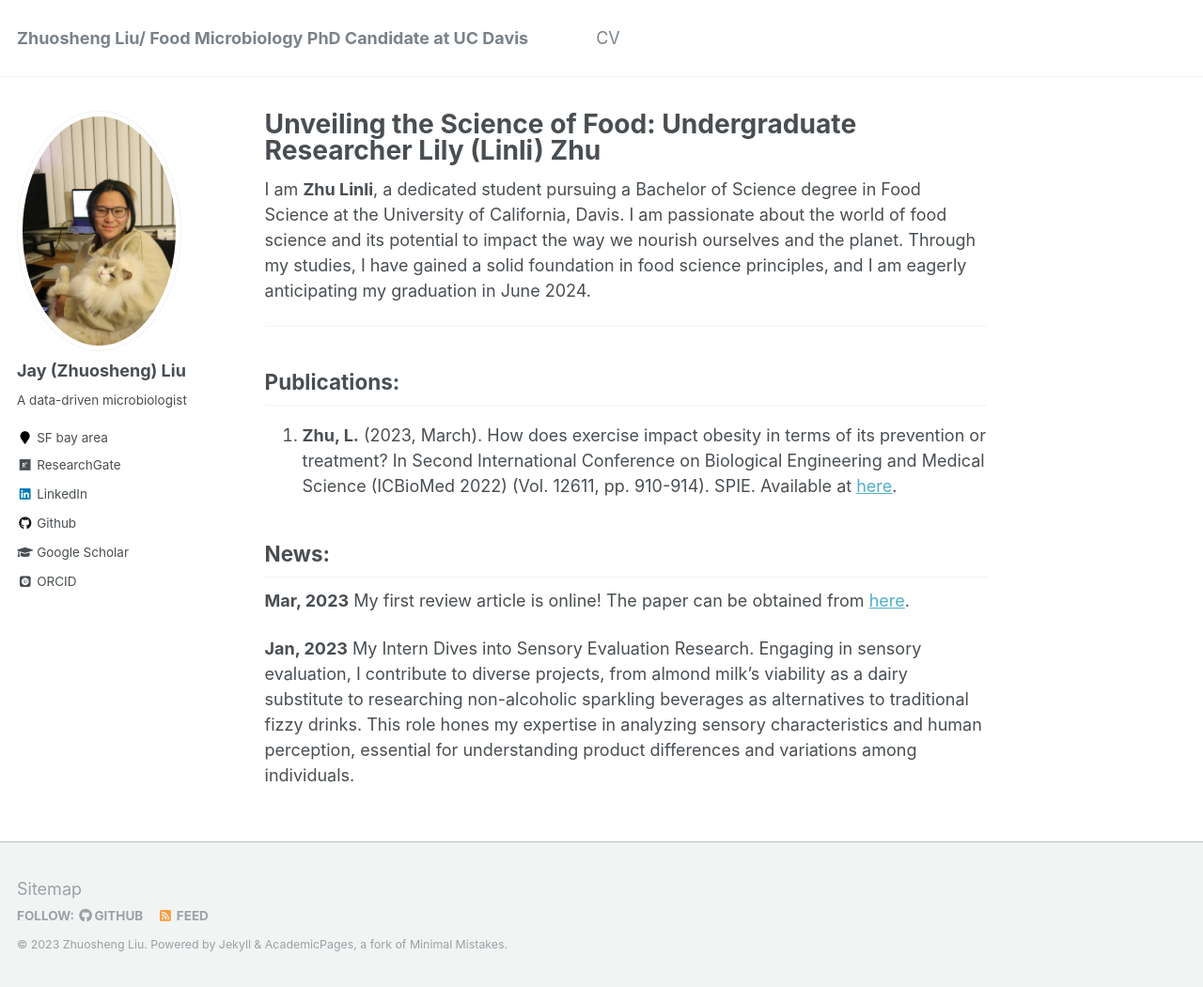
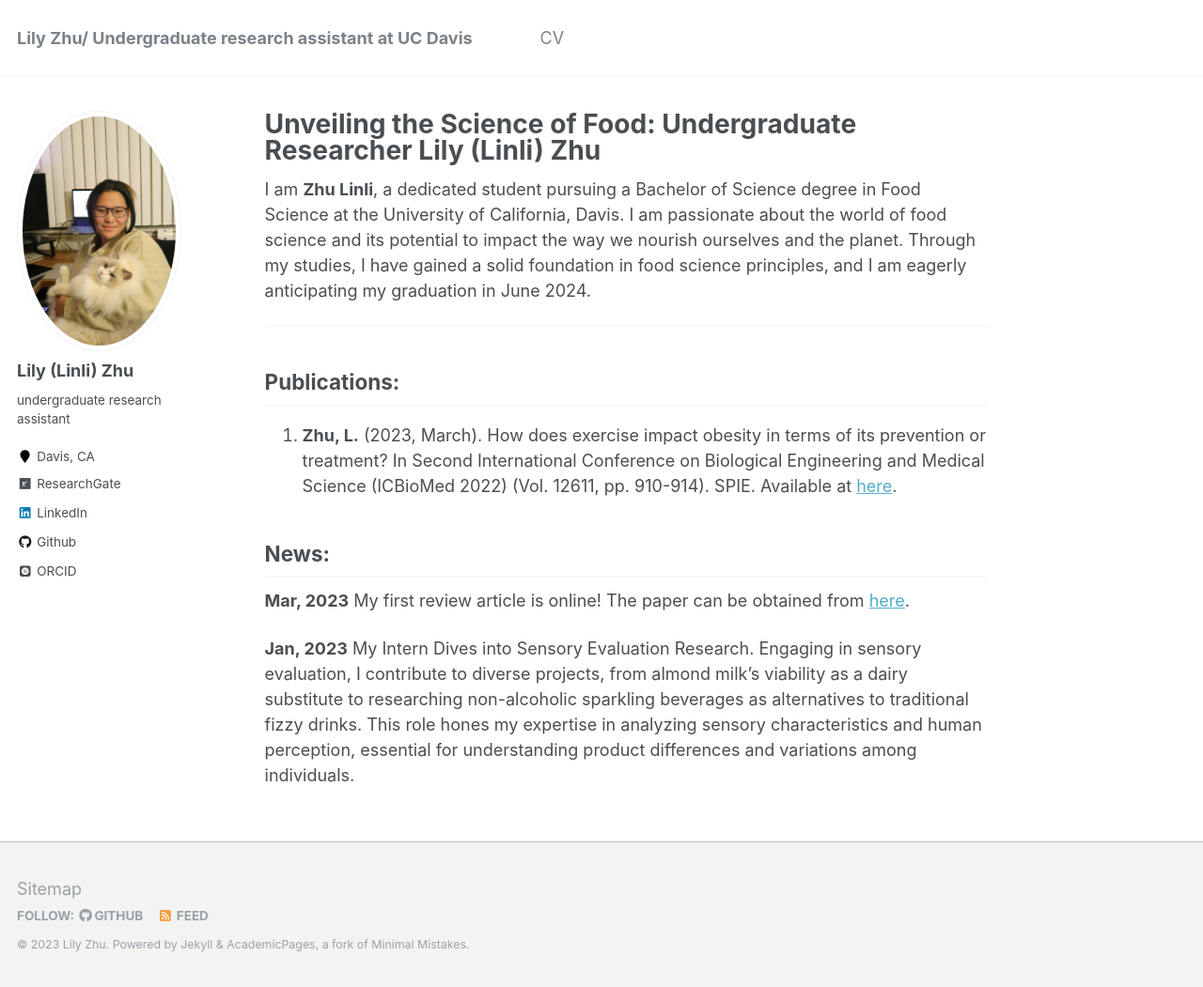
Before and after one commit to lilychacha/github.io, a Jekyll site: the page built from _pages/about.md, in a window 1280 px wide and 1051 px high. Shown: the whole window at 94% size. Built offline with Jekyll 4.4.1, drawn with Linux system fonts in a browser that asks for light colours; some web fonts are replaced.

Commit message:
3rd push

```diff
--- a/_config.yml
+++ b/_config.yml
@@ -7,11 +7,11 @@
 
 # Site Settings
 locale                   : "en-US"
-title                    : "Zhuosheng Liu/ Food Microbiology PhD Candidate at UC Davis "
+title                    : "Lily Zhu/ Undergraduate research assistant at UC Davis "
 title_separator          : "-"
-name                     : &name "Zhuosheng Liu"
-description              : &description "A data-driven microbiologist with passion in ML"
-url                      : https://jlk666.github.io # the base hostname & protocol for your site e.g. "https://mmistakes.github.io"
+name                     : &name "Lily Zhu"
+description              : &description "UC Davis undergraduate research assistant at food science department"
+url                      : https://lilychacha.github.io # the base hostname & protocol for your site e.g. "https://mmistakes.github.io"
 baseurl                  : "" # the subpath of your site, e.g. "/blog"
 repository               : "academicpages/academicpages.github.io"
 teaser                   :  # filename of teaser fallback teaser image placed in /images/, .e.g. "500x300.png"
@@ -80,15 +80,15 @@ analytics:
 
 # Site Author
 author:
-  name             : "Jay (Zhuosheng) Liu"
+  name             : "Lily (Linli) Zhu"
   avatar           : "profile.png"
-  bio              : "A data-driven microbiologist"
-  location         : "SF bay area"
+  bio              : "undergraduate research assistant"
+  location         : "Davis, CA"
   employer         :
   pubmed           :
-  googlescholar    : "https://scholar.google.com/citations?user=y7HS1TAAAAAJ&hl=en"
+  googlescholar    :
   email            :
-  researchgate     : "https://www.researchgate.net/profile/Zhuosheng-Liu"
+  researchgate     : "https://www.researchgate.net/profile/Linli-Zhu-4"
   uri              :
   bitbucket        :
   codepen          :
@@ -96,14 +96,14 @@ author:
   flickr           :
   facebook         :
   foursquare       :
-  github           : "/jlk666"
+  github           : "/lilychacha"
   google_plus      :
   keybase          :
   instagram        :
   impactstory      :
   lastfm           :
-  linkedin         : "/zhuosheng-liu"
-  orcid            : "https://orcid.org/0000-0002-4241-9526"
+  linkedin         : "/linli-zhu"
+  orcid            : "https://orcid.org/0009-0000-7286-2265"
   pinterest        :
   soundcloud       :
   stackoverflow    :
```
Also changed, not shown: 3 other files.
